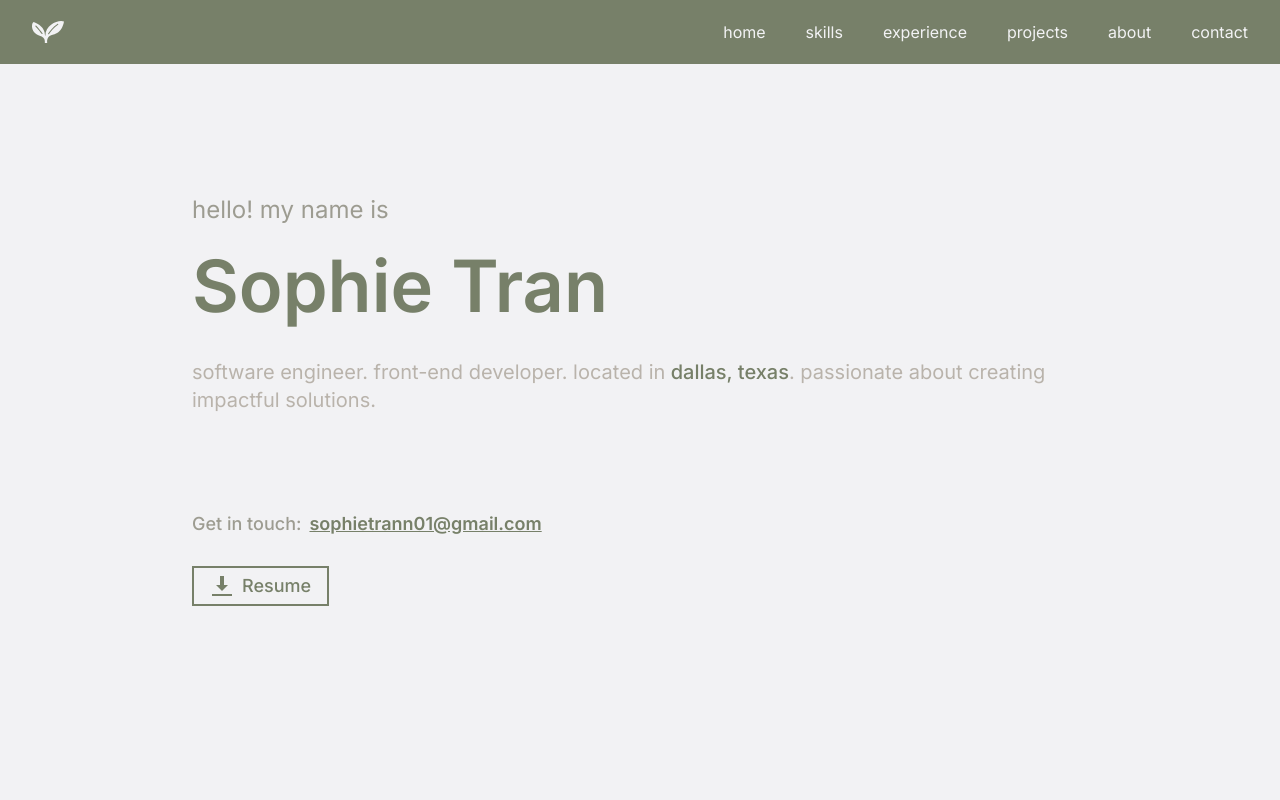
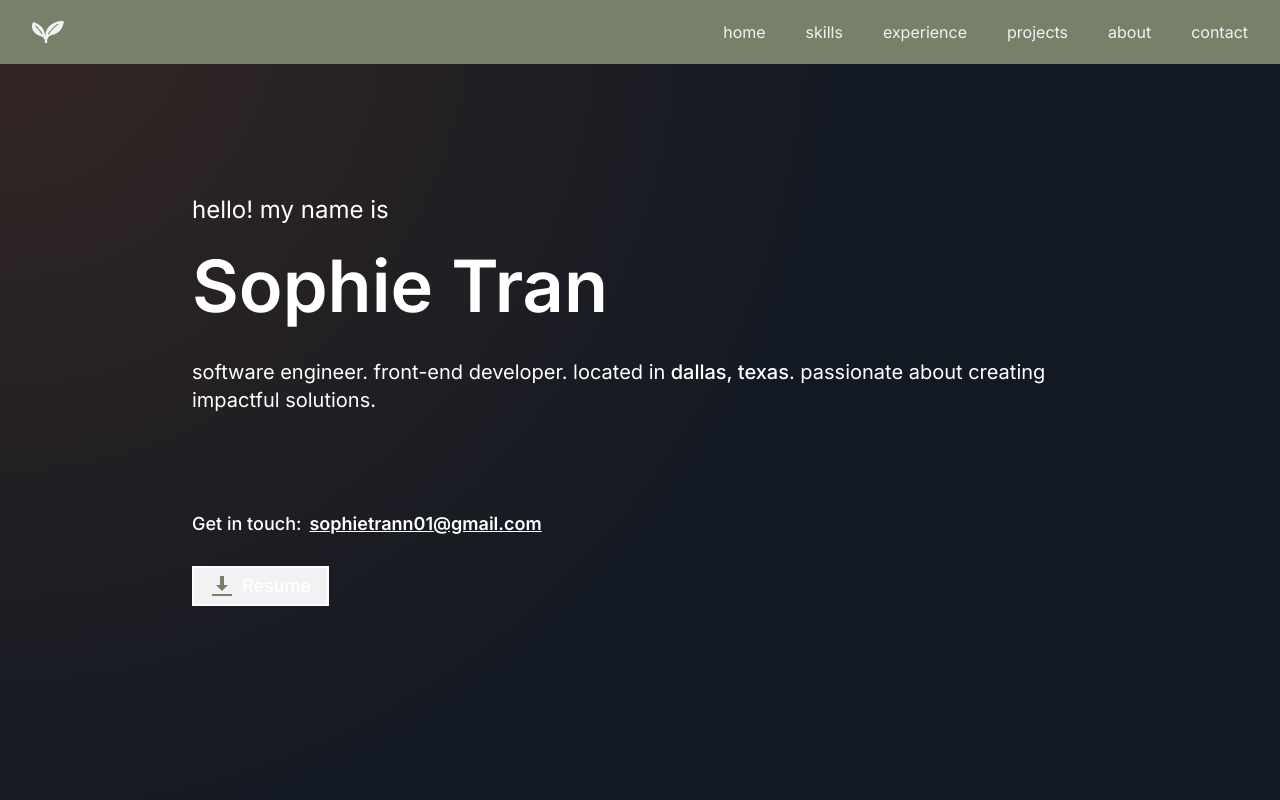
Before and after one commit to sophiietran/portfolio-website, a React (Vite) app: page / in a window 1280 px wide. Shown: the top 800 px of the page. Built offline with nearby package versions, Linux system fonts and the light colour scheme.

Commit message:
change bg and text  color

```diff
--- a/src/App.jsx
+++ b/src/App.jsx
@@ -10,7 +10,8 @@ import Footer from './components/sections/Footer';
 
 export default function App() {
   return (
-    <>
+
+    <div class="bg-card-gradient text-white">
       <Header/>
 
       <main>
@@ -22,6 +23,7 @@ export default function App() {
         <Contact name="contact"/>
         <Footer name="footer"/>
       </main>
-    </>
+
+    </div>
   );
 }
--- a/src/components/sections/Home.jsx
+++ b/src/components/sections/Home.jsx
@@ -5,27 +5,27 @@ export default function HomeSection() {
       class="h-screen w-screen flex justify-center items-center"
     >
       <div class="text-left m-12">
-        <h3 class="text-[#9D9C91] text-2xl mb-6">hello! my name is </h3>
+        <h3 class="text-2xl mb-6">hello! my name is </h3>
 
-        <h1 class="text-[#778069] font-semibold text-7xl mb-9">
+        <h1 class="font-semibold text-7xl mb-9">
           Sophie Tran
         </h1>
 
-        <h4 class="text-[#b9b3ab] text-xl max-w-4xl">
+        <h4 class="text-xl max-w-4xl">
           software engineer. front-end developer. located in
-          <strong class="text-[#778069] font-medium"> dallas, texas</strong>.
+          <strong class="font-medium"> dallas, texas</strong>.
           passionate about creating impactful solutions.
         </h4>
 
         {/* email */}
         <div class="flex flex-wrap sm:flex-nowrap items-center mt-24 text-center sm:text-left">
-          <h3 class="text-[#9D9C91] text-lg font-medium mr-2">
+          <h3 class="text-lg font-medium mr-2">
             Get in touch:{" "}
           </h3>
 
           <a
             href="mailto:sophietrann01@gmail.com"
-            class="text-[#778069] font-semibold text-lg underline"
+            class="font-semibold text-lg underline"
           >
             sophietrann01@gmail.com
           </a>
@@ -35,9 +35,9 @@ export default function HomeSection() {
         <a
           href="/sophie-tran-resume.pdf"
           download
-          class="inline-flex items-center bg-[#f2f2f4] px-4 py-1 mt-7 border-2 border-[#778069]
-                     text-[#778069] font-medium text-lg
-                     hover:bg-[#d7d4cd] hover:border-[#778069] transition-all duration-200"
+          class="inline-flex items-center bg-[#f2f2f4] px-4 py-1 mt-7 border-2 border-white
+                    font-medium text-lg
+                     hover:bg-[#d7d4cd] hover:border-white transition-all duration-200"
           aria-label="Download Sophie Tran's Resume"
         >
           <img src="/download-green.png" alt="Download icon" class="mr-2 h-6" />
--- a/src/index.css
+++ b/src/index.css
@@ -1,14 +1,22 @@
 @import "tailwindcss";
+
+@theme {
+  --background-image-page-gradient:
+    radial-gradient(circle at top left, rgba(190, 98, 41, 0.2), transparent 20%),
+    radial-gradient(circle at bottom right, rgba(190, 98, 41, 0.2), transparent 20%);
+}
 
 html {
   scroll-behavior: smooth;
 }
 
-body{
-  background-color: #f2f2f4;
+body {
+  background-color: #131923;
+  background-image: var(--background-image-page-gradient);
+  color: #ffffff;
   margin: 0;
   padding: 0;
-  height: 100%;
+  min-height: 100vh;
   width: 100%;
   font-family: 'Inter', sans-serif;
 }
```
Also changed, not shown: src/components/sections/Skills.jsx (line endings or trailing spaces).
